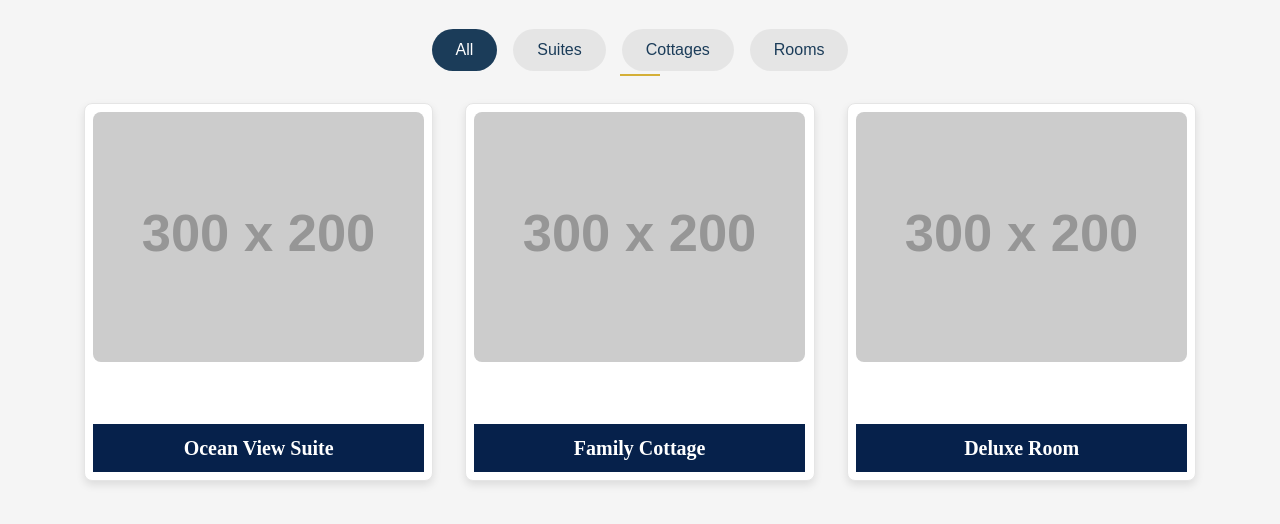
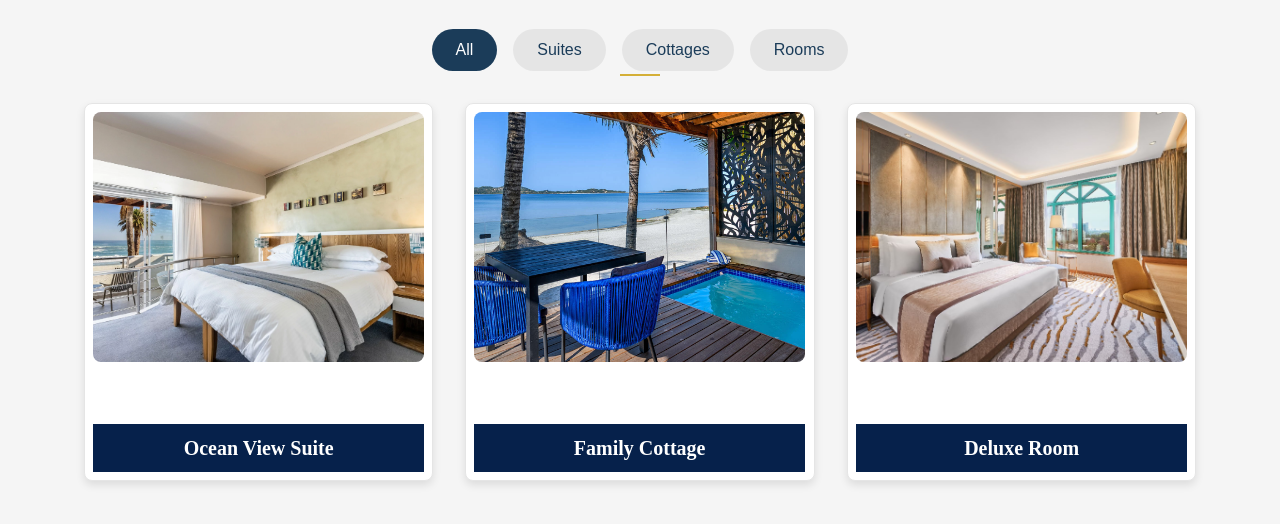
Before and after one commit to LRJen/Paternoster-Lodge, a website: page accommodation.html in a window 1280 px wide. Shown: the part 662-1186 px from the top of the page. Drawn offline with nearby package versions, Linux system fonts and the light colour scheme; placeholder pictures from the web are drawn by us.

Commit message:
Update room images to use local files for Ocean View Suite, Family Cottage, and Deluxe Room

```diff
--- a/accommodation.html
+++ b/accommodation.html
@@ -60,7 +60,7 @@
                 <div class="room-card" data-type="suite" data-aos="fade-up" data-aos-delay="100">
                     <div class="room-card-inner">
                         <div class="room-card-front">
-                            <img src="https://via.placeholder.com/300x200?text=Ocean+View+Suite" alt="Ocean View Suite">
+                            <img src="images/Ocean view suite.webp" alt="Ocean View Suite">
                             <h3 style="background-color: rgb(6, 33, 75); color: white;">Ocean View Suite</h3>
                         </div>
                         <div class="room-card-back">
@@ -81,7 +81,7 @@
                 <div class="room-card" data-type="cottage" data-aos="fade-up" data-aos-delay="200">
                     <div class="room-card-inner">
                         <div class="room-card-front">
-                            <img src="https://via.placeholder.com/300x200?text=Family+Cottage" alt="Family Cottage">
+                            <img src="images/family cottage.jpg" alt="Family Cottage">
                             <h3 style="background-color: rgb(6, 33, 75); color: white;">Family Cottage</h3>
                         </div>
                         <div class="room-card-back">
@@ -102,7 +102,7 @@
                 <div class="room-card" data-type="room" data-aos="fade-up" data-aos-delay="300">
                     <div class="room-card-inner">
                         <div class="room-card-front">
-                            <img src="https://via.placeholder.com/300x200?text=Deluxe+Room" alt="Deluxe Room">
+                            <img src="images/deluxe room.jpg" alt="Deluxe Room">
                             <h3 style="background-color: rgb(6, 33, 75); color: white;">Deluxe Room</h3>
                         </div>
                         <div class="room-card-back">
```
